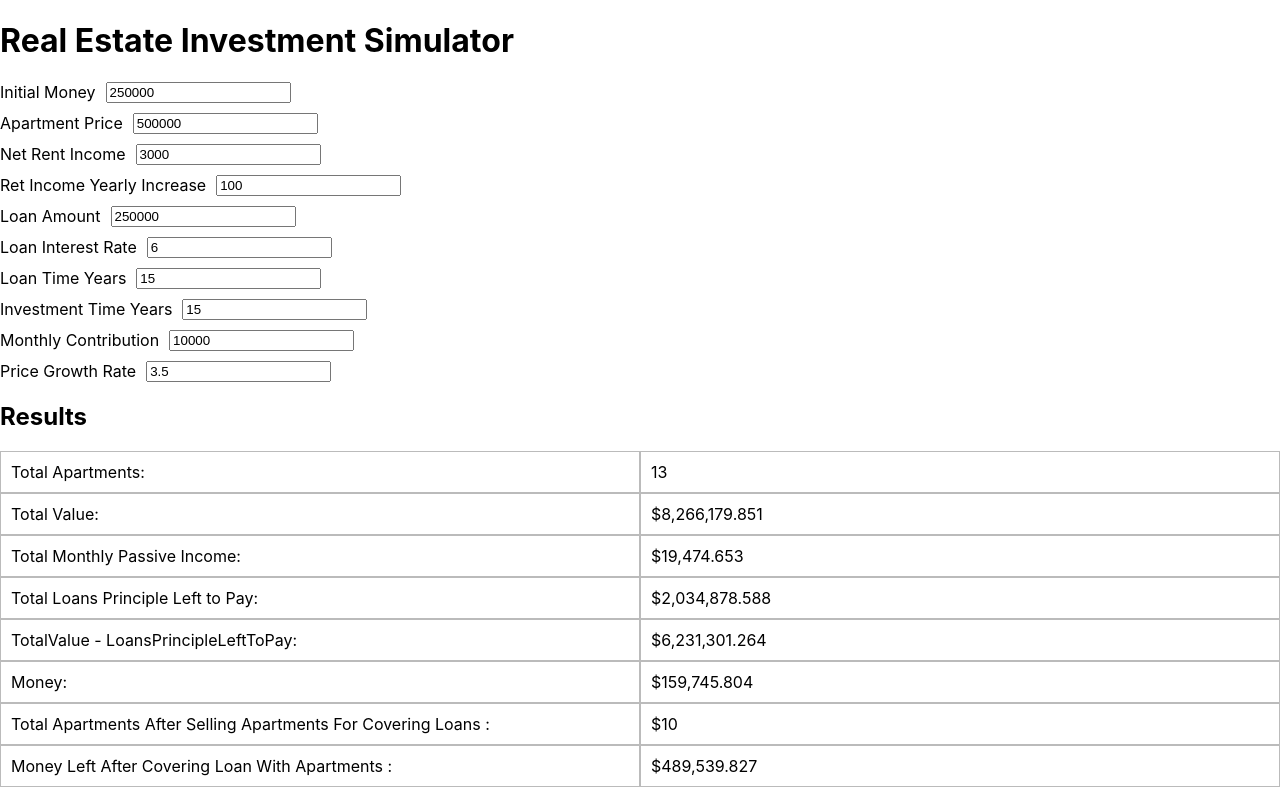
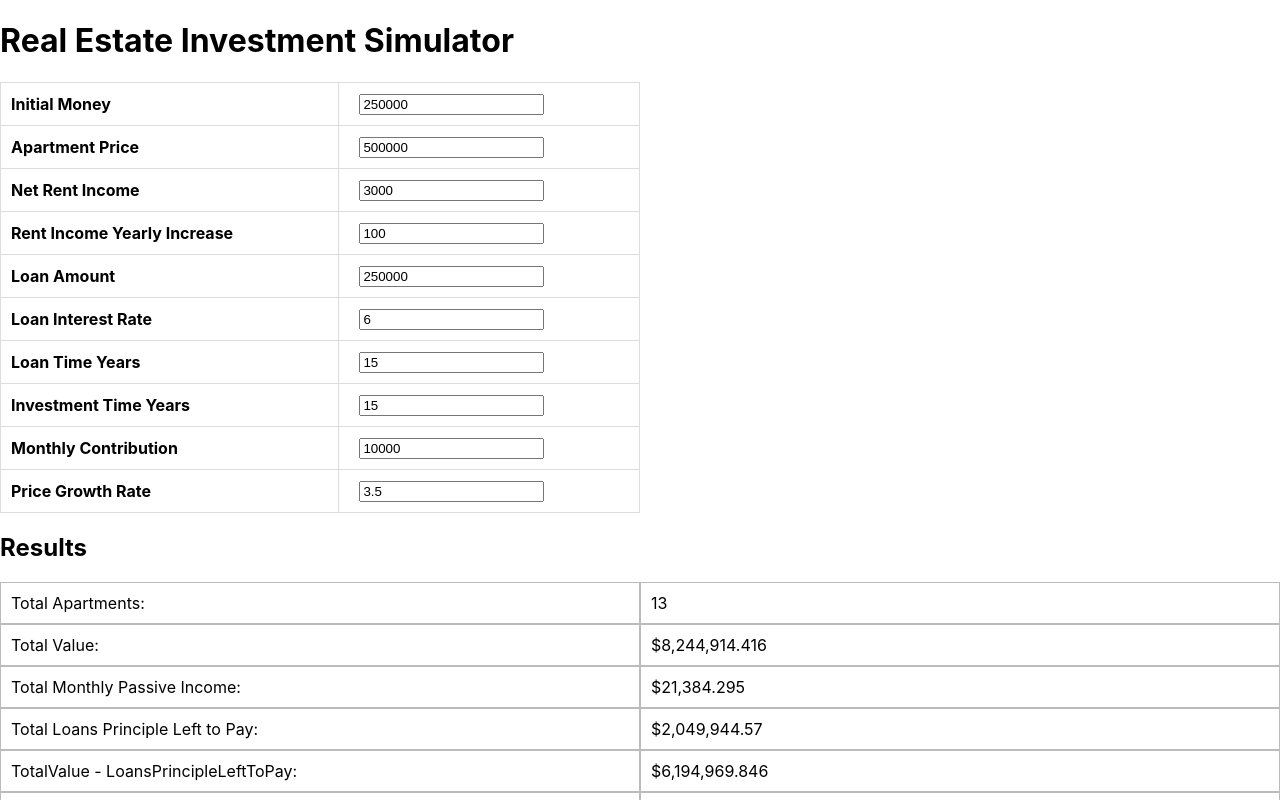
Before and after one commit to Yazuly/investments, a React (Create React App) app: page / in a window 1280 px wide. Shown: the top 800 px of the page. Built offline with nearby package versions, Linux system fonts and the light colour scheme.

Commit message:
fixed css

```diff
--- a/src/App.css
+++ b/src/App.css
@@ -13,7 +13,6 @@
   }
 }
 
-
 .App-link {
   color: #61dafb;
 }
@@ -27,14 +26,11 @@
   }
 }
 
-
-
 .results {
   margin-left: 0; /* Align to the left */
   font-weight: bold; /* Make text bold */
   text-align: left;
 }
-
 
 .flex-table {
   display: flex;
@@ -87,3 +83,21 @@ input[type="number"] {
   border: 1px solid #bbb; /* Slightly lighter borders for a softer look */
   text-align: left;
 }
+
+.input-table {
+  margin: 0 auto;
+}
+
+.input-table table {
+  border-collapse: collapse;
+  width: 50%;
+}
+
+.input-table td {
+  padding: 10px;
+  border: 1px solid #ddd;
+}
+
+.input-table label {
+  font-weight: bold;
+}
--- a/src/InvestmentSimulator.js
+++ b/src/InvestmentSimulator.js
@@ -1,9 +1,6 @@
-import React, { useEffect, useState } from 'react';
-
+import React, { useEffect, useState } from "react";
 
 import "./App.css"; // Make sure this path matches your actual CSS file location
-
-
 
 const InvestmentSimulator = () => {
   const [inputs, setInputs] = useState({
@@ -16,7 +13,7 @@ const InvestmentSimulator = () => {
     investmentTimeYears: 15,
     monthlyContribution: 10000,
     priceGrowthRate: 3.5,
-    rentIncomeYearlyIncrease: 100
+    rentIncomeYearlyIncrease: 100,
   });
 
   const [results, setResults] = useState({
@@ -25,95 +22,135 @@ const InvestmentSimulator = () => {
     totalMonthlyPassiveIncome: 0,
     totalLoansLeft: 0,
     apartments: [],
-    monthlyDetails:[],
-    totalApartmentsAfterSellingApartmentsForCoveringLoans:0,
-    moneyLeftWithCoveringLoans:0
+    monthlyDetails: [],
+    totalApartmentsAfterSellingApartmentsForCoveringLoans: 0,
+    moneyLeftWithCoveringLoans: 0,
   });
 
-  const maxLoanToApartmentPriceRatio = 0.9
+  const maxLoanToApartmentPriceRatio = 0.9;
 
   const handleInitialMoneyChange = (event) => {
-    setInputs(inputs => ({ ...inputs, initialMoney: parseFloat(event.target.value) }));
+    setInputs((inputs) => ({
+      ...inputs,
+      initialMoney: parseFloat(event.target.value),
+    }));
   };
 
   const handleApartmentPriceChange = (event) => {
-    setInputs(inputs => ({ ...inputs, apartmentPrice: parseFloat(event.target.value) }));
+    setInputs((inputs) => ({
+      ...inputs,
+      apartmentPrice: parseFloat(event.target.value),
+    }));
   };
 
   const handleNetRentIncomeChange = (event) => {
-    setInputs(inputs => ({ ...inputs, netRentIncome: parseFloat(event.target.value) }));
+    setInputs((inputs) => ({
+      ...inputs,
+      netRentIncome: parseFloat(event.target.value),
+    }));
   };
 
   const hanldeRentIncomeYearlyIncrease = (event) => {
-    setInputs(inputs => ({ ...inputs, rentIncomeYearlyIncrease: parseFloat(event.target.value) }));
+    setInputs((inputs) => ({
+      ...inputs,
+      rentIncomeYearlyIncrease: parseFloat(event.target.value),
+    }));
   };
 
   const handleLoanAmountChange = (event) => {
-    const value = Math.min(parseFloat(event.target.value), inputs.apartmentPrice * maxLoanToApartmentPriceRatio);
-    setInputs(inputs => ({ ...inputs, loanAmount: value }));
+    const value = Math.min(
+      parseFloat(event.target.value),
+      inputs.apartmentPrice * maxLoanToApartmentPriceRatio
+    );
+    setInputs((inputs) => ({ ...inputs, loanAmount: value }));
   };
 
   const handleLoanInterestRateChange = (event) => {
     const value = Math.max(parseFloat(event.target.value), 1);
-    setInputs(inputs => ({ ...inputs, loanInterestRate: value}));
+    setInputs((inputs) => ({ ...inputs, loanInterestRate: value }));
   };
 
   const handleLoanTimeYearsChange = (event) => {
     const value = Math.max(parseFloat(event.target.value), 1);
-    setInputs(inputs => ({ ...inputs, loanTimeYears: value }));
+    setInputs((inputs) => ({ ...inputs, loanTimeYears: value }));
   };
 
   const handleInvestmentTimeYearsChange = (event) => {
-    setInputs(inputs => ({ ...inputs, investmentTimeYears: parseFloat(event.target.value) }));
+    setInputs((inputs) => ({
+      ...inputs,
+      investmentTimeYears: parseFloat(event.target.value),
+    }));
   };
 
   const handleMonthlyContributionChange = (event) => {
-    setInputs(inputs => ({ ...inputs, monthlyContribution: parseFloat(event.target.value) }));
+    setInputs((inputs) => ({
+      ...inputs,
+      monthlyContribution: parseFloat(event.target.value),
+    }));
   };
 
   const handlePriceGrowthRateChange = (event) => {
-    setInputs(inputs => ({ ...inputs, priceGrowthRate: parseFloat(event.target.value) }));
+    setInputs((inputs) => ({
+      ...inputs,
+      priceGrowthRate: parseFloat(event.target.value),
+    }));
   };
 
   useEffect(() => {
     simulateInvestment();
   }, [inputs]); // Dependency array includes `inputs`, so the effect runs any time `inputs` changes
 
-
-  const calculateLoanPaymentsDetails = (loanAmount, loanInterestRate, years) => {
+  const calculateLoanPaymentsDetails = (
+    loanAmount,
+    loanInterestRate,
+    years
+  ) => {
     const monthlyRate = loanInterestRate / 12 / 100;
     const numberOfPayments = years * 12;
-    const monthlyLoanPayment = (loanAmount * monthlyRate) / (1 - Math.pow(1 + monthlyRate, -numberOfPayments))
-    return {monthlyLoanPayment, monthlyRate,numberOfPayments}
+    const monthlyLoanPayment =
+      (loanAmount * monthlyRate) /
+      (1 - Math.pow(1 + monthlyRate, -numberOfPayments));
+    return { monthlyLoanPayment, monthlyRate, numberOfPayments };
   };
 
-  const calculateLoanPayments = (loanAmount,monthlyLoanPayment, monthlyRate, numberOfPayments) => {
-    if(monthlyLoanPayment === 0){
-      return undefined
+  const calculateLoanPayments = (
+    loanAmount,
+    monthlyLoanPayment,
+    monthlyRate,
+    numberOfPayments
+  ) => {
+    if (monthlyLoanPayment === 0) {
+      return undefined;
     }
 
     const payments = [];
     let remainingPrincipal = loanAmount;
     for (let i = 0; i < numberOfPayments; i++) {
-
       const interestPayment = remainingPrincipal * monthlyRate;
       const principalPayment = monthlyLoanPayment - interestPayment;
       remainingPrincipal -= principalPayment;
 
-      payments.push({ remainingPrincipal, principal: principalPayment, interest: interestPayment });
+      payments.push({
+        remainingPrincipal,
+        principal: principalPayment,
+        interest: interestPayment,
+      });
     }
 
     return payments;
   };
 
-
-  const updateApartmentMonthlyIncome = (month,apartments) => {
-    apartments.forEach(apartment => {
-      let loanReturn = (month >= apartment.loanEndTime ? 0 : apartment.monthlyLoanPayment)
-      let rentIncome = inputs.netRentIncome + Math.floor((month-apartment.boughtMonth)/12)*inputs.rentIncomeYearlyIncrease
-      apartment.netRentIncome =  rentIncome - loanReturn
+  const updateApartmentMonthlyIncome = (month, apartments) => {
+    apartments.forEach((apartment) => {
+      let loanReturn =
+        month >= apartment.loanEndTime ? 0 : apartment.monthlyLoanPayment;
+      let rentIncome =
+        inputs.netRentIncome +
+        Math.floor((month - apartment.boughtMonth) / 12) *
+          inputs.rentIncomeYearlyIncrease;
+      apartment.netRentIncome = rentIncome - loanReturn;
     });
-  }
+  };
 
   const simulateInvestment = () => {
     let {
@@ -133,32 +170,40 @@ const InvestmentSimulator = () => {
     let money = initialMoney;
     let totalApartments = 0;
     let apartments = [];
-    let monthlyDetails = []
+    let monthlyDetails = [
+      {
+        month: 0,
+        money,
+        totalIncome: 0,
+        incomeFromRent: 0,
+        numOfApartments: 0,
+      },
+    ];
 
     while (month <= totalMonths) {
-      updateApartmentMonthlyIncome(month,apartments)
+      while (money + loanAmount >= apartmentPrice) {
+        let yearsHeld = (totalMonths + 1 - month) / 12;
+        let priceAfterGrowth =
+          apartmentPrice * Math.pow(1 + priceGrowthRate / 100, yearsHeld);
 
-      let incomeFromRent = apartments.reduce((sum, apt) => sum + apt.netRentIncome, 0);
-      let totalIncome = monthlyContribution + incomeFromRent
-      money += totalIncome
+        const { monthlyLoanPayment, monthlyRate, numberOfPayments } =
+          calculateLoanPaymentsDetails(
+            loanAmount,
+            loanInterestRate,
+            loanTimeYears
+          );
 
-      monthlyDetails.push({month,money, totalIncome, incomeFromRent, numOfApartments:apartments.length})
-
-
-      while(money + loanAmount >= apartmentPrice) {
-        let yearsHeld = (totalMonths+1-month)/12;
-        let priceAfterGrowth = apartmentPrice * Math.pow(1 + (priceGrowthRate / 100), yearsHeld);
-
-
-        const  {monthlyLoanPayment, monthlyRate,numberOfPayments} = calculateLoanPaymentsDetails(loanAmount,
-          loanInterestRate,
-          loanTimeYears)
-
-        let loanEndTime = month + loanTimeYears * 12
-        const payments =  calculateLoanPayments(loanAmount,monthlyLoanPayment, monthlyRate, numberOfPayments)
-        const remainingPrincipal = !!payments && loanEndTime > totalMonths ?
-          payments[totalMonths-month].remainingPrincipal :
-          0
+        let loanEndTime = month - 1 + loanTimeYears * 12;
+        const payments = calculateLoanPayments(
+          loanAmount,
+          monthlyLoanPayment,
+          monthlyRate,
+          numberOfPayments
+        );
+        const remainingPrincipal =
+          !!payments && loanEndTime > totalMonths
+            ? payments[totalMonths - month].remainingPrincipal
+            : 0;
 
         let newApartment = {
           boughtMonth: month,
@@ -173,31 +218,53 @@ const InvestmentSimulator = () => {
 
         apartments.push(newApartment);
 
-        money -= (apartmentPrice-loanAmount);
+        money -= apartmentPrice - loanAmount;
         totalApartments++;
       }
 
+      updateApartmentMonthlyIncome(month, apartments);
+      let incomeFromRent = apartments.reduce(
+        (sum, apt) => sum + apt.netRentIncome,
+        0
+      );
+      let totalIncome = monthlyContribution + incomeFromRent;
+      money += totalIncome;
+      monthlyDetails.push({
+        month,
+        money,
+        totalIncome,
+        incomeFromRent,
+        numOfApartments: apartments.length,
+      });
 
       month++;
     }
 
-    const totalValue = apartments.reduce((acc, apt) => acc + apt.priceAfterGrowth, 0)
-    const totalMonthlyPassiveIncome = apartments.map(a => a.netRentIncome).reduce((a, b) => a + b, 0)
-    const totalLoansPrincipleLeft = apartments.reduce((acc, apt) => acc + apt.remainingPrincipal, 0)
+    const totalValue = apartments.reduce(
+      (acc, apt) => acc + apt.priceAfterGrowth,
+      0
+    );
+    const totalMonthlyPassiveIncome = apartments
+      .map((a) => a.netRentIncome)
+      .reduce((a, b) => a + b, 0);
+    const totalLoansPrincipleLeft = apartments.reduce(
+      (acc, apt) => acc + apt.remainingPrincipal,
+      0
+    );
 
-
-    let numOfApartmentsToSellForCoveringLoan = 0
-    let apartmentsToSellTotalPrice = 0
-    for(let i = 0 ; i < apartments.length ; i++){
-      if(apartmentsToSellTotalPrice+money >= totalLoansPrincipleLeft){
+    let numOfApartmentsToSellForCoveringLoan = 0;
+    let apartmentsToSellTotalPrice = 0;
+    for (let i = 0; i < apartments.length; i++) {
+      if (apartmentsToSellTotalPrice + money >= totalLoansPrincipleLeft) {
         break;
       }
-      apartmentsToSellTotalPrice+=apartments[i].priceAfterGrowth
-      numOfApartmentsToSellForCoveringLoan++
+      apartmentsToSellTotalPrice += apartments[i].priceAfterGrowth;
+      numOfApartmentsToSellForCoveringLoan++;
     }
-    const totalApartmentsAfterSellingApartmentsForCoveringLoans = totalApartments - numOfApartmentsToSellForCoveringLoan
-    const moneyLeftWithCoveringLoans = apartmentsToSellTotalPrice + money - totalLoansPrincipleLeft
-
+    const totalApartmentsAfterSellingApartmentsForCoveringLoans =
+      totalApartments - numOfApartmentsToSellForCoveringLoan;
+    const moneyLeftWithCoveringLoans =
+      apartmentsToSellTotalPrice + money - totalLoansPrincipleLeft;
 
     setResults({
       totalApartments,
@@ -205,58 +272,163 @@ const InvestmentSimulator = () => {
       totalMonthlyPassiveIncome,
       totalLoansPrincipleLeft,
       apartments,
-      money:money,
-      monthlyDetails:monthlyDetails,
+      money: money,
+      monthlyDetails: monthlyDetails,
       totalApartmentsAfterSellingApartmentsForCoveringLoans,
-      moneyLeftWithCoveringLoans
+      moneyLeftWithCoveringLoans,
     });
   };
 
   return (
     <div>
       <h1>Real Estate Investment Simulator</h1>
-      <div>
-      <div className="input-group">
-        <label>Initial Money</label>
-        <input type="number" name="initialMoney" value={inputs.initialMoney} onChange={handleInitialMoneyChange} />
+
+      <div class="input-table">
+        <table>
+          <tr>
+            <td>
+              <label for="initialMoney">Initial Money</label>
+            </td>
+            <td>
+              <input
+                type="number"
+                id="initialMoney"
+                name="initialMoney"
+                value={inputs.initialMoney}
+                onChange={handleInitialMoneyChange}
+              />
+            </td>
+          </tr>
+          <tr>
+            <td>
+              <label for="apartmentPrice">Apartment Price</label>
+            </td>
+            <td>
+              <input
+                type="number"
+                id="apartmentPrice"
+                name="apartmentPrice"
+                value={inputs.apartmentPrice}
+                onChange={handleApartmentPriceChange}
+              />
+            </td>
+          </tr>
+          <tr>
+            <td>
+              <label for="netRentIncome">Net Rent Income</label>
+            </td>
+            <td>
+              <input
+                type="number"
+                id="netRentIncome"
+                name="netRentIncome"
+                value={inputs.netRentIncome}
+                onChange={handleNetRentIncomeChange}
+              />
+            </td>
+          </tr>
+          <tr>
+            <td>
+              <label for="rentIncomeYearlyIncrease">
+                Rent Income Yearly Increase
+              </label>
+            </td>
+            <td>
+              <input
+                type="number"
+                id="rentIncomeYearlyIncrease"
+                name="rentIncomeYearlyIncrease"
+                value={inputs.rentIncomeYearlyIncrease}
+                onChange={hanldeRentIncomeYearlyIncrease}
+              />
+            </td>
+          </tr>
+          <tr>
+            <td>
+              <label for="loanAmount">Loan Amount</label>
+            </td>
+            <td>
+              <input
+                type="number"
+                id="loanAmount"
+                name="loanAmount"
+                value={inputs.loanAmount}
+                onChange={handleLoanAmountChange}
+              />
+            </td>
+          </tr>
+          <tr>
+            <td>
+              <label for="loanInterestRate">Loan Interest Rate</label>
+            </td>
+            <td>
+              <input
+                type="number"
+                id="loanInterestRate"
+                name="loanInterestRate"
+                value={inputs.loanInterestRate}
+                onChange={handleLoanInterestRateChange}
+              />
+            </td>
+          </tr>
+          <tr>
+            <td>
+              <label for="loanTimeYears">Loan Time Years</label>
+            </td>
+            <td>
+              <input
+                type="number"
+                id="loanTimeYears"
+                name="loanTimeYears"
+                value={inputs.loanTimeYears}
+                onChange={handleLoanTimeYearsChange}
+              />
+            </td>
+          </tr>
+          <tr>
+            <td>
+              <label for="investmentTimeYears">Investment Time Years</label>
+            </td>
+            <td>
+              <input
+                type="number"
+                id="investmentTimeYears"
+                name="investmentTimeYears"
+                value={inputs.investmentTimeYears}
+                onChange={handleInvestmentTimeYearsChange}
+              />
+            </td>
+          </tr>
+          <tr>
+            <td>
+              <label for="monthlyContribution">Monthly Contribution</label>
+            </td>
+            <td>
+              <input
+                type="number"
+                id="monthlyContribution"
+                name="monthlyContribution"
+                value={inputs.monthlyContribution}
+                onChange={handleMonthlyContributionChange}
+              />
+            </td>
+          </tr>
+          <tr>
+            <td>
+              <label for="priceGrowthRate">Price Growth Rate</label>
+            </td>
+            <td>
+              <input
+                type="number"
+                id="priceGrowthRate"
+                name="priceGrowthRate"
+                value={inputs.priceGrowthRate}
+                onChange={handlePriceGrowthRateChange}
+              />
+            </td>
+          </tr>
+        </table>
       </div>
-      <div className="input-group">
-        <label>Apartment Price</label>
-        <input type="number" name="apartmentPrice" value={inputs.apartmentPrice} onChange={handleApartmentPriceChange} />
-      </div>
-      <div className="input-group">
-        <label>Net Rent Income</label>
-        <input type="number" name="netRentIncome" value={inputs.netRentIncome} onChange={handleNetRentIncomeChange} />
-      </div>
-      <div className="input-group">
-        <label>Ret Income Yearly Increase</label>
-        <input type="number" name="netRentIncome" value={inputs.rentIncomeYearlyIncrease} onChange={hanldeRentIncomeYearlyIncrease} />
-      </div>
-      <div className="input-group">
-        <label>Loan Amount</label>
-        <input type="number" name="loanAmount" value={inputs.loanAmount} onChange={handleLoanAmountChange} />
-      </div>
-      <div className="input-group">
-        <label>Loan Interest Rate</label>
-        <input type="number" name="loanInterestRate" value={inputs.loanInterestRate} onChange={handleLoanInterestRateChange} />
-      </div>
-      <div className="input-group">
-        <label>Loan Time Years</label>
-        <input type="number" name="loanTimeYears" value={inputs.loanTimeYears} onChange={handleLoanTimeYearsChange} />
-      </div>
-      <div className="input-group">
-        <label>Investment Time Years</label>
-        <input type="number" name="investmentTimeYears" value={inputs.investmentTimeYears} onChange={handleInvestmentTimeYearsChange} />
-      </div>
-      <div className="input-group">
-        <label>Monthly Contribution</label>
-        <input type="number" name="monthlyContribution" value={inputs.monthlyContribution} onChange={handleMonthlyContributionChange} />
-      </div>
-      <div className="input-group">
-        <label>Price Growth Rate</label>
-        <input type="number" name="priceGrowthRate" value={inputs.priceGrowthRate} onChange={handlePriceGrowthRateChange} />
-      </div>
-    </div>
       <h2>Results</h2>
       <div className="flex-table results-table">
         <div className="flex-row">
@@ -269,27 +441,46 @@ const InvestmentSimulator = () => {
         </div>
         <div className="flex-row">
           <div className="cell">Total Monthly Passive Income:</div>
-          <div className="cell">${results.totalMonthlyPassiveIncome.toLocaleString()}</div>
+          <div className="cell">
+            ${results.totalMonthlyPassiveIncome.toLocaleString()}
+          </div>
         </div>
         <div className="flex-row">
           <div className="cell">Total Loans Principle Left to Pay:</div>
-          <div className="cell">${results.totalLoansPrincipleLeft?.toLocaleString()}</div>
+          <div className="cell">
+            ${results.totalLoansPrincipleLeft?.toLocaleString()}
+          </div>
         </div>
         <div className="flex-row">
           <div className="cell">TotalValue - LoansPrincipleLeftToPay:</div>
-          <div className="cell">${(results.totalValue-results.totalLoansPrincipleLeft)?.toLocaleString()}</div>
+          <div className="cell">
+            $
+            {(
+              results.totalValue - results.totalLoansPrincipleLeft
+            )?.toLocaleString()}
+          </div>
         </div>
         <div className="flex-row">
           <div className="cell">Money:</div>
           <div className="cell">${results?.money?.toLocaleString() || 0}</div>
         </div>
         <div className="flex-row">
-          <div className="cell">Total Apartments After Selling Apartments For Covering Loans :</div>
-          <div className="cell">${results?.totalApartmentsAfterSellingApartmentsForCoveringLoans?.toLocaleString() || 0}</div>
+          <div className="cell">
+            Total Apartments After Selling Apartments For Covering Loans :
+          </div>
+          <div className="cell">
+            $
+            {results?.totalApartmentsAfterSellingApartmentsForCoveringLoans?.toLocaleString() ||
+              0}
+          </div>
         </div>
         <div className="flex-row">
-          <div className="cell">Money Left After Covering Loan With Apartments :</div>
-          <div className="cell">${results?.moneyLeftWithCoveringLoans?.toLocaleString() || 0}</div>
+          <div className="cell">
+            Money Left After Covering Loan With Apartments :
+          </div>
+          <div className="cell">
+            ${results?.moneyLeftWithCoveringLoans?.toLocaleString() || 0}
+          </div>
         </div>
       </div>
       <br></br>
@@ -300,23 +491,25 @@ const InvestmentSimulator = () => {
           <div className="cell">Loan End Month</div>
           <div className="cell">Remaining Loan Principle</div>
           <div className="cell">Net Rent Income On The End</div>
-          <div className="cell">Price After Growth</div> {/* New column for grown price */}
+          <div className="cell">Price After Growth</div>{" "}
+          {/* New column for grown price */}
         </div>
         {results.apartments.map((apt, index) => (
           <div key={index} className="flex-row">
             <div className="cell">{index + 1}</div>
-            <div className="cell">{apt.boughtMonth + 1}</div>
+            <div className="cell">{apt.boughtMonth}</div>
             <div className="cell">{apt.loanEndTime}</div>
             <div className="cell">{apt.remainingPrincipal.toFixed(2)}</div>
             <div className="cell">{apt.netRentIncome.toFixed(2)}</div>
-            <div className="cell">{apt.priceAfterGrowth.toFixed(2)}</div> {/* Display grown price */}
+            <div className="cell">{apt.priceAfterGrowth.toFixed(2)}</div>{" "}
+            {/* Display grown price */}
           </div>
         ))}
       </div>
       <br></br>
       <div className="flex-table">
         <div className="flex-row header">
-        <div className="cell">month</div>
+          <div className="cell">month</div>
           <div className="cell">money</div>
           <div className="cell">totalIncome</div>
           <div className="cell">incomeFromRent</div>
```
